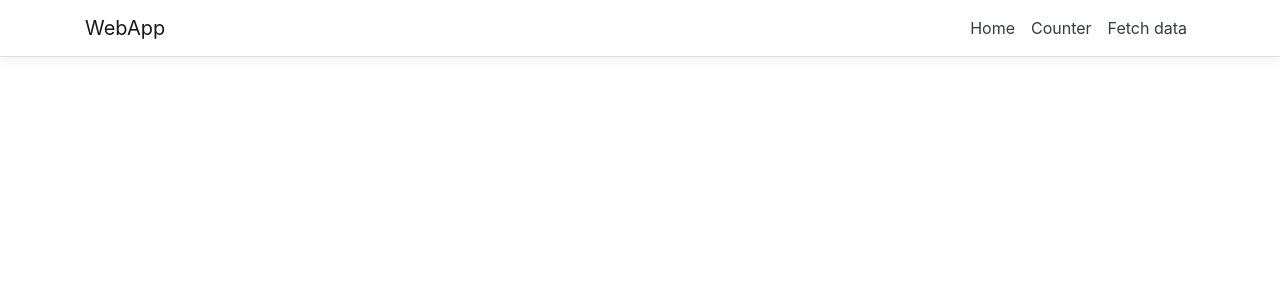
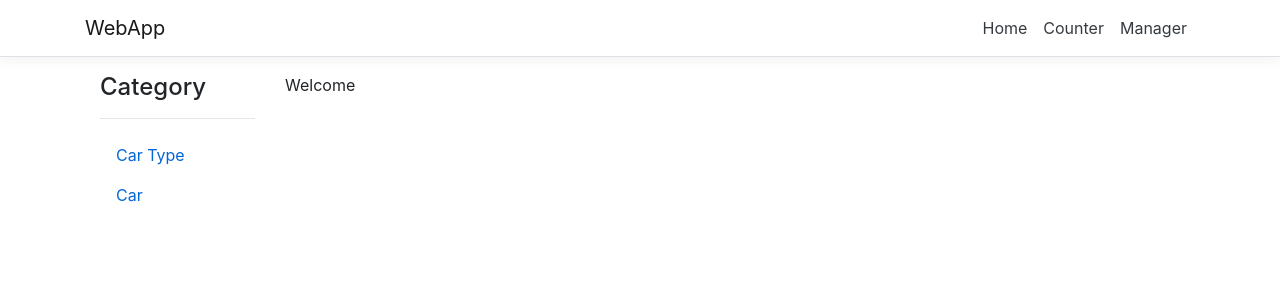
Before and after one commit to Mysbeario/HiringCarWebsite, a React (Create React App) app in the folder WebApp/ClientApp/: page /manager in a window 1280 px wide. Shown: the top 300 px of the page. Built offline with nearby package versions, Linux system fonts and the light colour scheme.

Commit message:
Manger Component

```diff
--- a/WebApp/ClientApp/src/App.js
+++ b/WebApp/ClientApp/src/App.js
@@ -2,7 +2,7 @@ import React, { Component } from 'react';
 import { Route } from 'react-router';
 import { Layout } from './components/Layout';
 import { Home } from './components/Home';
-import FetchData from './components/FetchData';
+import Manager from './components/Manager';
 import { Counter } from './components/Counter';
 
 import './custom.css'
@@ -15,7 +15,7 @@ export default class App extends Component {
       <Layout>
         <Route exact path='/' component={Home} />
         <Route path='/counter' component={Counter} />
-        <Route path='/fetch-data' component={FetchData} />
+        <Route path='/manager' component={Manager} />
       </Layout>
     );
   }
--- a/WebApp/ClientApp/src/components/FetchData.js
+++ b/WebApp/ClientApp/src/components/CarTypeManager.jsx
@@ -12,7 +12,7 @@ const headers = [
   new TableColumn("cost", "Cost (VND per day)")
 ];
 
-const FetchData = () => {
+const CarTypeManager = () => {
   const [carTypes, setCarTypeList] = useState([]);
   const [currentEditedCarType, setCurrentEditedCarType] = useState(new CarType());
   const [isAddCarTypeFormOpen, setAddCarTypeForm] = useState(false);
@@ -162,4 +162,4 @@ const FetchData = () => {
   );
 };
 
-export default FetchData;
+export default CarTypeManager;
--- /dev/null
+++ b/WebApp/ClientApp/src/components/Manager/Manager.jsx
@@ -0,0 +1,35 @@
+import React from "react";
+import { Container, Col, Row, Nav, NavItem, NavLink } from "reactstrap";
+import { Link, Route, useRouteMatch, Switch } from "react-router-dom";
+import CarTypeManager from "../CarTypeManager";
+
+const Manager = () => {
+	const { path, url } = useRouteMatch();
+
+	return (
+		<Container>
+			<Row>
+				<Col xs="2">
+					<h4>Category</h4>
+					<hr />
+					<Nav vertical>
+						<NavItem>
+							<NavLink tag={Link} to={`${url}/car-type`}>Car Type</NavLink>
+						</NavItem>
+						<NavItem>
+							<NavLink tag={Link} to={`${url}/car`}>Car</NavLink>
+						</NavItem>
+					</Nav>
+				</Col>
+				<Col>
+					<Switch>
+						<Route exact path={path}>Welcome</Route>
+						<Route path={`${path}/car-type`} component={CarTypeManager} />
+					</Switch>
+				</Col>
+			</Row>
+		</Container>
+	);
+};
+
+export default Manager;
--- /dev/null
+++ b/WebApp/ClientApp/src/components/Manager/index.js
@@ -0,0 +1,3 @@
+import Manager from "./Manager";
+
+export default Manager;
--- a/WebApp/ClientApp/src/components/NavMenu.js
+++ b/WebApp/ClientApp/src/components/NavMenu.js
@@ -37,7 +37,7 @@ export class NavMenu extends Component {
                   <NavLink tag={Link} className="text-dark" to="/counter">Counter</NavLink>
                 </NavItem>
                 <NavItem>
-                  <NavLink tag={Link} className="text-dark" to="/fetch-data">Fetch data</NavLink>
+                  <NavLink tag={Link} className="text-dark" to="/manager">Manager</NavLink>
                 </NavItem>
               </ul>
             </Collapse>
```
